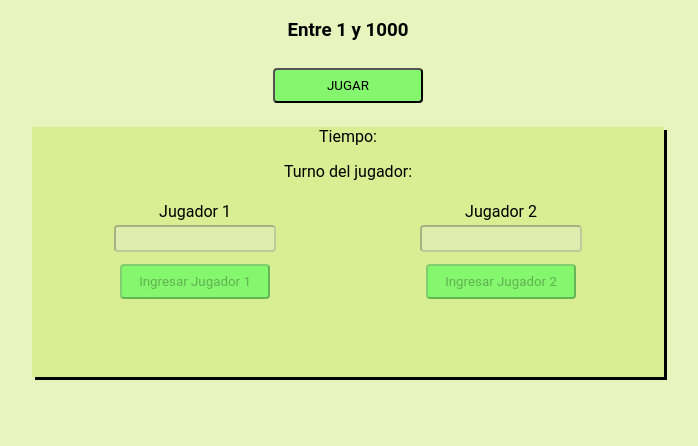
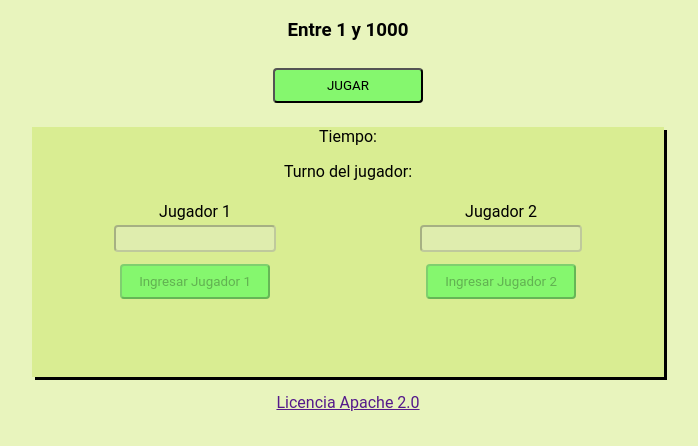
Before and after one commit to jeusmatthew/practicas-HTML, a plain HTML site: page juego adivina el numero/index.html in a window 1280 px wide. Shown: the part 62-508 px from the top of the page, without its empty margins (292-990 px from the left). Drawn offline with Linux system fonts and the light colour scheme.

Commit message:
añadido mensaje de licencia

```diff
--- a/juego adivina el numero/index.html
+++ b/juego adivina el numero/index.html
@@ -40,7 +40,7 @@
         <p id="mensaje"></p>
 
     </div>
-    <!-- <p>Licencia GNU de codigo abierto </p> -->
+    <p><a href="" onclick="window.open('https://github.com/jeusmatthew/practicas-paginas-web/blob/main/LICENSE')">Licencia Apache 2.0</a></p>
 </body>
 
 </html>
```
